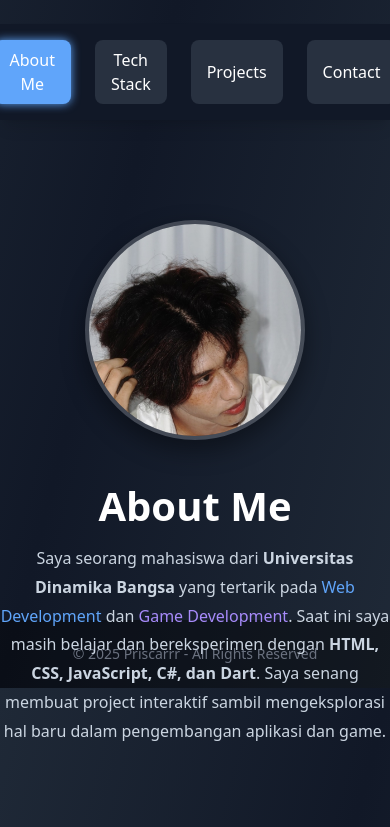
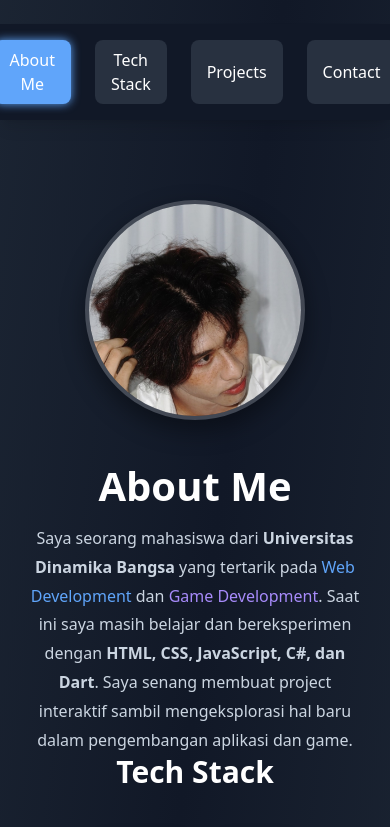
Before and after one commit to Priscarrr/webportofolio, a plain HTML site: page index.html in a window 390 px wide. Shown: the part 820-1647 px from the top of the page. Drawn offline with nearby package versions, Linux system fonts and the light colour scheme.

Commit message:
update css

```diff
--- a/style.css
+++ b/style.css
@@ -155,8 +155,10 @@
 /* Tabs Section */
 .tab-container {
   position: relative;
-  min-height: 500px;
-  padding-top: 80px; /* jarak tab-section dari navbar */
+  padding-top: 120px; /* jarak dari navbar */
+  min-height: calc(100vh - 80px); /* body full height minus navbar */
+  display: flex;
+  flex-direction: column;
 }
 .tab-section {
   position: absolute;
@@ -170,6 +172,15 @@
 .tab-section.show {
   opacity: 1;
   pointer-events: all;
+}
+
+/* Footer */
+footer {
+  flex-shrink: 0;
+  padding: 1.5rem;
+  text-align: center;
+  color: #a1a1aa;
+  background: rgba(0, 0, 0, 0.6);
 }
 
 /* Fade-up animation */
@@ -196,4 +207,17 @@
   .project-card {
     margin-bottom: 1rem;
   }
+
+  /* Mobile Tab Section */
+  .tab-section {
+    position: relative;
+    top: auto;
+    opacity: 1;
+    pointer-events: all;
+    transition: none;
+  }
+  .tab-container {
+    padding-top: 20px;
+    min-height: auto;
+  }
 }
```
